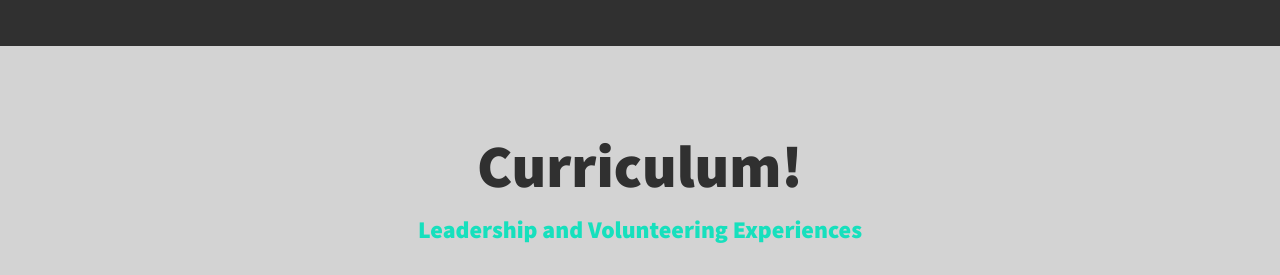
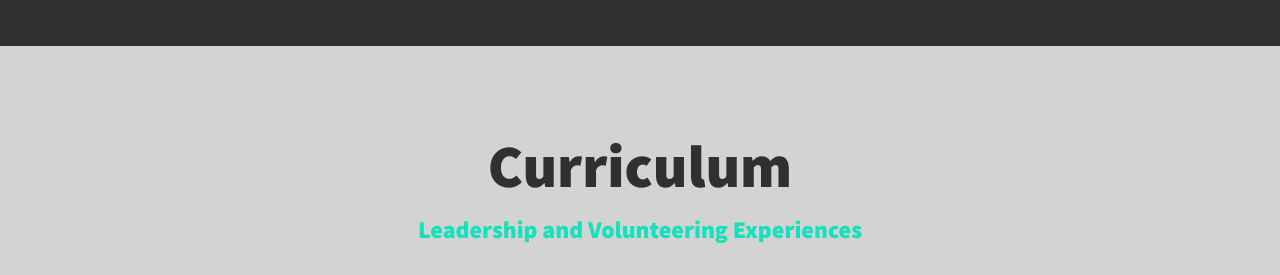
Before and after one commit to jiaquan81516/jiaquan81516.github.io, a plain HTML site: page Website/index.html in a window 1280 px wide. Shown: the part 2820-3095 px from the top of the page. Drawn offline with nearby package versions, Linux system fonts and the light colour scheme.

Commit message:
update
update

```diff
--- a/Website/index.html
+++ b/Website/index.html
@@ -118,7 +118,7 @@
 
         <!-- My Curriculum-->
         <section class="my-curriculum" id="curriculum">
-            <h2 class="section__title section__title--curriculum">Curriculum!</h2>
+            <h2 class="section__title section__title--curriculum">Curriculum</h2>
             <p class="section__subtitle section__subtitle--curriculum">Leadership and Volunteering Experiences</p>
 
             <div class="curriculum">
```
